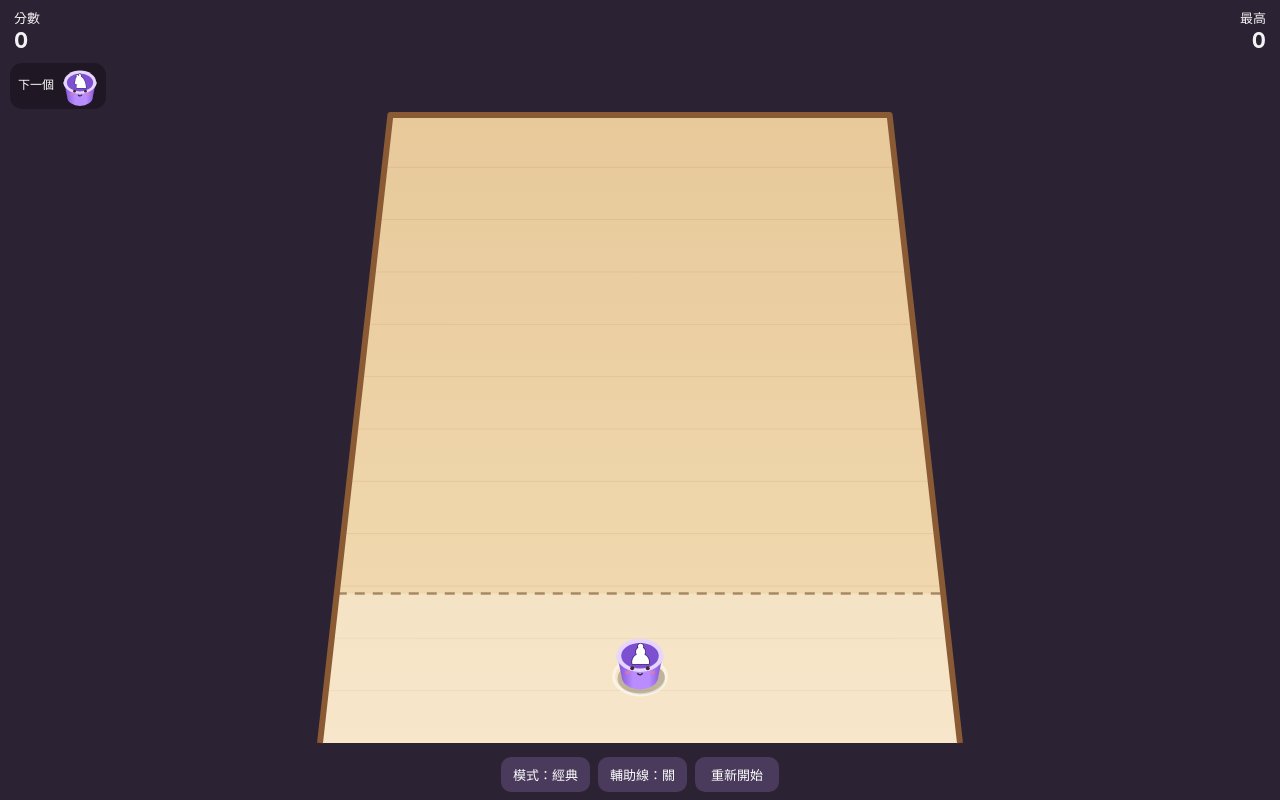
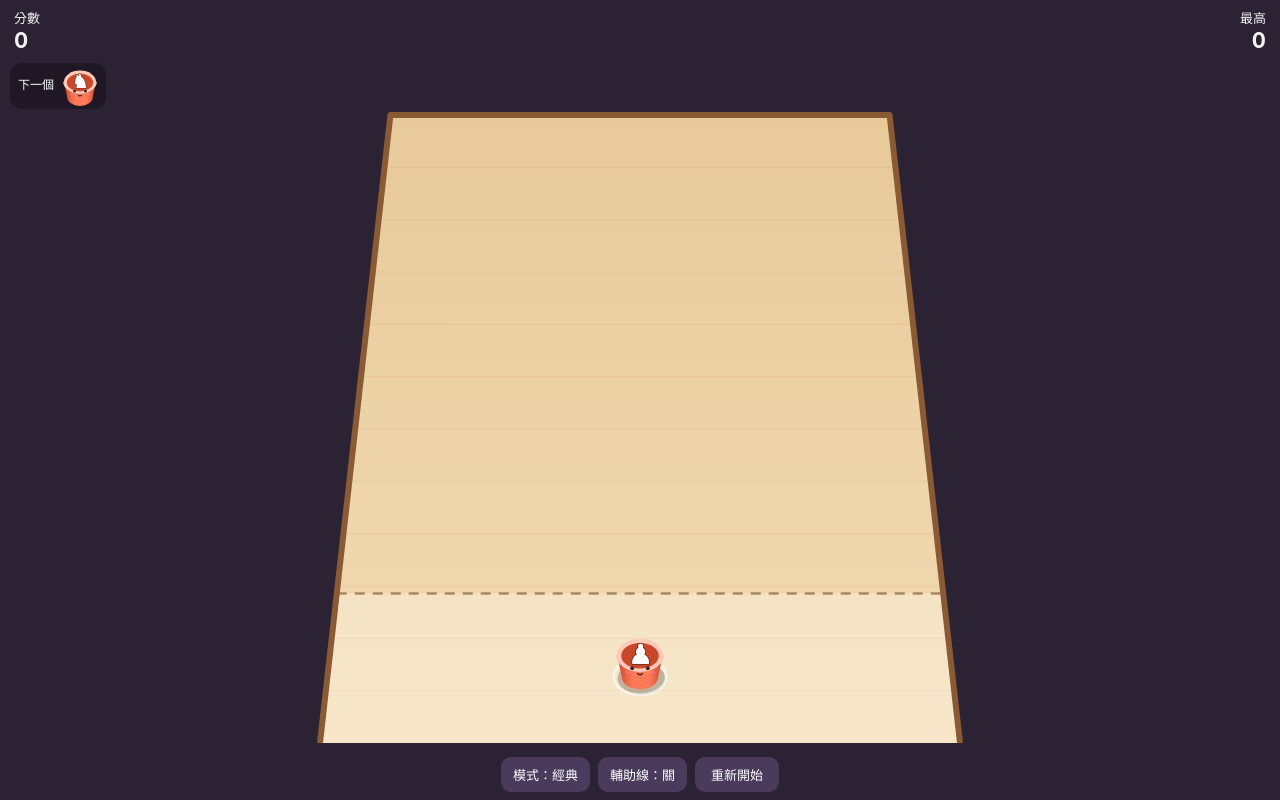
Before and after one commit to jellyfruit/game-sliding-cups, a plain HTML site: page index.html in a window 1280 px wide. Drawn offline with Linux system fonts and the light colour scheme.

Commit message:
Default to a single kind (dragon); ?kinds=N for more
Co-Authored-By: Claude Sonnet 5.5 <noreply@anthropic.com>
Claude-Session: https://claude.ai/code/session_01YcRvipXLdSARSXJBNmnAqn

```diff
--- a/index.html
+++ b/index.html
@@ -83,7 +83,7 @@ const KINDS = [
   { name: '蠍尾人', body: '#e8b86a', dark: '#b27d2c', rim: '#f8e3bd' },
 ];
 const params = new URLSearchParams(location.search);
-const NK = Math.max(2, Math.min(7, parseInt(params.get('kinds')) || 2)); // ?kinds=4 可測試更多種類
+const NK = Math.max(1, Math.min(7, parseInt(params.get('kinds')) || 1)); // 預設只有 1 種（龍）；?kinds=2 可加入獨角獸，最多 7
 
 /* ───────── 狀態 ───────── */
 let cups = [], held = null, nextC = null;
```
